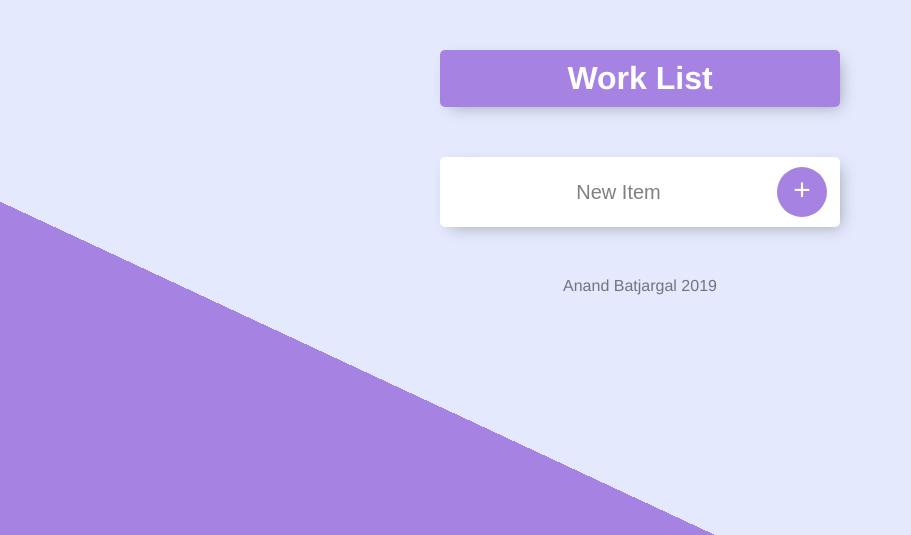
After one commit to anandb7248/Web_Development_Bootcamp, a Node server app: page /work in a window 1280 px wide. The commit adds this page. Shown: the top 535 px of the page, without its empty margins (0-911 px from the left). Run offline with Node 20, Linux system fonts and the light colour scheme.

Commit message:
add work to-do list, along with ejs layouts

```diff
--- a/9_EJS/todolist-v1/app.js
+++ b/9_EJS/todolist-v1/app.js
@@ -3,7 +3,8 @@ const bodyParser = require('body-parser');
 
 const app = express();
 
-var listItems = ["Web Dev for 1 Hour"];
+var listItems = [];
+var workItems = [];
 
 app.set('view engine', 'ejs');
 
@@ -11,26 +12,28 @@ app.use(bodyParser.urlencoded({extended: true}));
 app.use(express.static("public"));
 
 app.get("/", function(req, res) {
-  var today = new Date();
-
-  var options = {
-    weekday: 'long',
-    day: 'numeric',
-    month: 'long'
-  };
-
-  var day = today.toLocaleDateString("en-US", options);
 
   res.render("list", {
-    kindOfDay: day,
+    listTitle: day,
     listItems: listItems
   });
 });
 
+app.get("/work", function(req, res){
+  res.render("list", {
+    listTitle: "Work List",
+    listItems: workItems});
+});
+
 app.post("/", function(req, res){
-  listItems.push(req.body.newTodo);
 
-  res.redirect("/");
+  if(req.body.listSubmit === "Work"){
+    workItems.push(req.body.newTodo);
+    res.redirect("/work");
+  }else{
+    listItems.push(req.body.newTodo);
+    res.redirect("/");
+  }
 });
 
 app.listen(3000, function() {
--- /dev/null
+++ b/9_EJS/todolist-v1/views/footer.ejs
@@ -0,0 +1,5 @@
+<footer>
+  Anand Batjargal 2019
+</footer>
+
+</html>
--- /dev/null
+++ b/9_EJS/todolist-v1/views/header.ejs
@@ -0,0 +1,8 @@
+<!DOCTYPE html>
+<html lang="en" dir="ltr">
+
+<head>
+  <meta charset="utf-8">
+  <title>To Do List</title>
+  <link rel="stylesheet" href="css/styles.css">
+</head>
--- a/9_EJS/todolist-v1/views/list.ejs
+++ b/9_EJS/todolist-v1/views/list.ejs
@@ -1,17 +1,11 @@
-<!DOCTYPE html>
-<html lang="en" dir="ltr">
 
-<head>
-  <meta charset="utf-8">
-  <title>To Do List</title>
-  <link rel="stylesheet" href="css/styles.css">
-</head>
+<%- include("header") -%>
 
 <body>
 
   <div class="box" id="heading">
     <h1>
-      <%=kindOfDay%>
+      <%= listTitle %>
     </h1>
   </div>
 
@@ -27,10 +21,10 @@
 
     <form class="item" action="/" method="post">
       <input type="text" name="newTodo" placeholder="New Item" autocomplete="off">
-      <button type="submit" name="button">+</button>
+      <button type="submit" name="listSubmit" value=<%= listTitle %>>+</button>
     </form>
   </div>
 
 </body>
 
-</html>
+<%- include("footer") -%>
```
Also changed, not shown: 9_EJS/todolist-v1/date.js (added, +14 -0 lines).
